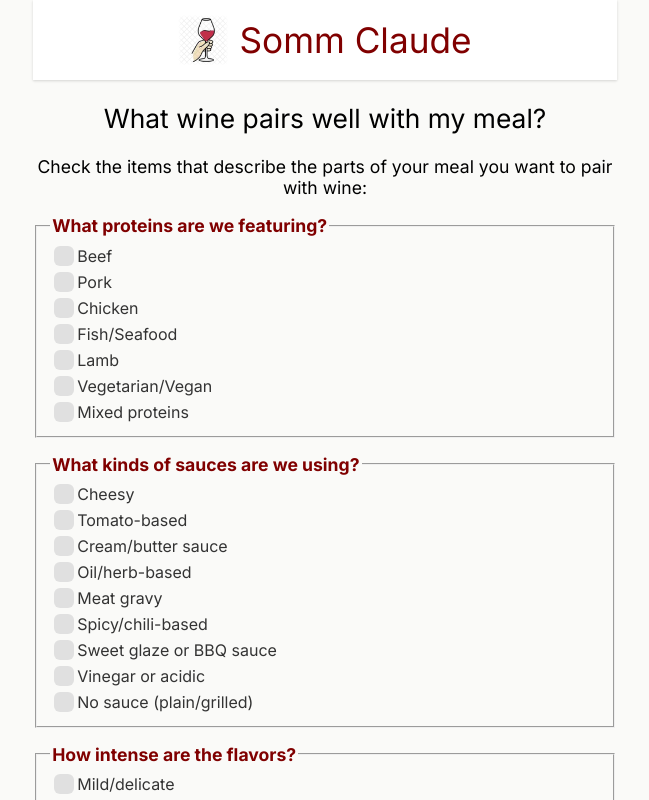
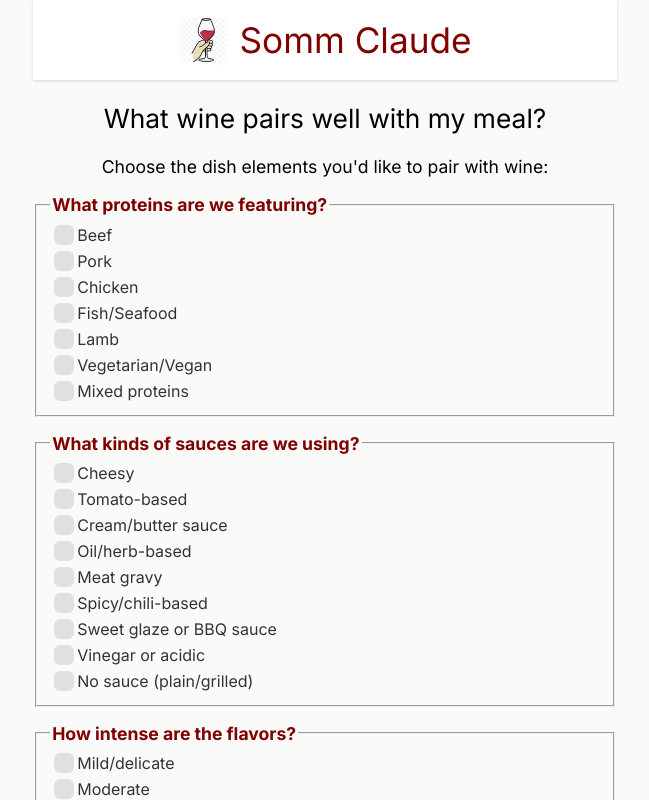
Before and after one commit to acolburn/somm-claude, a React (Vite) app: page / in a window 1280 px wide. Shown: the top 800 px of the page, without its empty margins (315-964 px from the left). Built offline with nearby package versions, Linux system fonts and the light colour scheme.

Commit message:
Changed text

```diff
--- a/src/WinePairingForm.jsx
+++ b/src/WinePairingForm.jsx
@@ -203,8 +203,7 @@ export default function WinePairingForm() {
     <section className="wine-form-container">
       <h1>What wine pairs well with my meal?</h1>
       <p>
-        Check the items that describe the parts of your meal you want to pair
-        with wine:
+        Choose the dish elements you'd like to pair with wine:
       </p>
       <form onSubmit={getAWine}>
         <fieldset>
```
